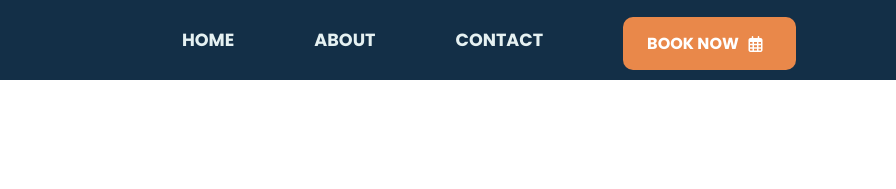
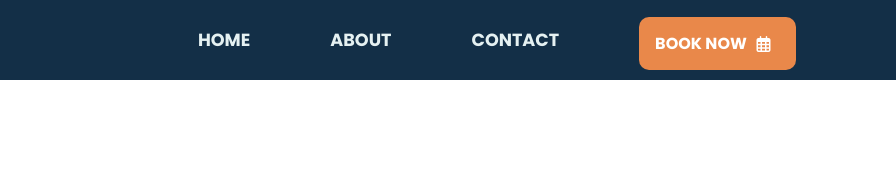
Before and after one commit to johnlloydbongcales/cristittita-resort, a plain HTML site: page index.html in a window 1280 px wide. Shown: the top 189 px of the page, 384-1280 px from the left. Drawn offline with nearby package versions, Linux system fonts and the light colour scheme; some packages are replaced by stand-ins of ours; a script that the page names is missing.

Commit message:
Update style.css

```diff
--- a/style.css
+++ b/style.css
@@ -89,7 +89,7 @@ nav ul li a:hover, .brand a:hover {
     border: 0;
     border-radius: 10px;
     color: #fff;
-    padding: .5em 1.5em;
+    padding: .5em 1em;
     background:var(--tertiary) ;
     display: flex;
     transition: 0.2s background;
```
